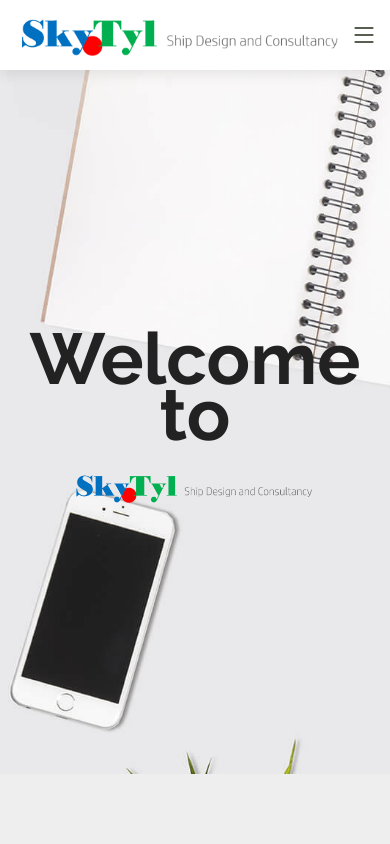
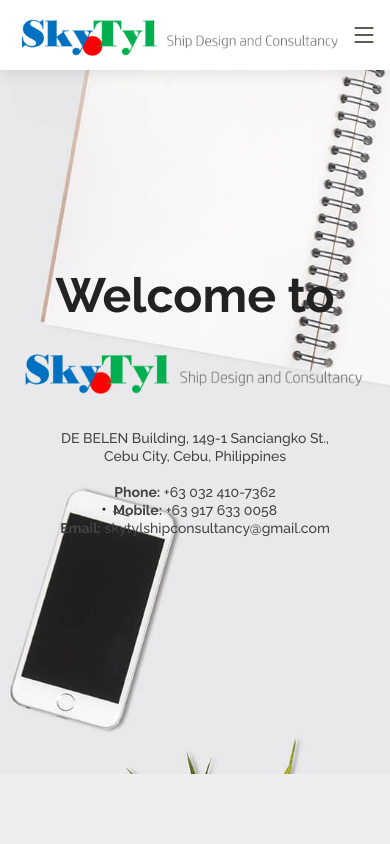
Before and after one commit to skytyl/skytyl, a plain HTML site: page index.html in a window 390 px wide. Shown: the top 844 px of the page. Drawn offline with nearby package versions, Linux system fonts and the light colour scheme.

Commit message:
Update #1
Optimize homepage

```diff
--- a/assets/css/style.css
+++ b/assets/css/style.css
@@ -329,18 +329,16 @@ h1, h2, h3, h4, h5, h6 {
   font-size: 48px;
   font-weight: 700;
   line-height: 56px;
-  color: #fff;
-}
-
-#hero p {
-  margin: 0 0 25px 0;
-  font-size: 72px;
-  font-weight: 700;
-  line-height: 56px;
   color: #222;
-  font-family: "Raleway", sans-serif;
-
-}
+}
+
+#hero h2 {
+  font-size: 18px;
+  line-height: 24px;
+  margin-bottom: 30px;
+}
+
+
 
 #hero .logo2 {
   height: 70%;
@@ -376,18 +374,28 @@ h1, h2, h3, h4, h5, h6 {
     height: 100vh;
   }
   #hero h1 {
-    font-size: 28px;
+    font-size: 48px;
     line-height: 36px;
   }
   #hero h2 {
-    font-size: 18px;
-    line-height: 24px;
-    margin-bottom: 30px;
+    font-size: 14px;
+    line-height: 18px;
+
   }
   #hero .hero-container {
     padding: 0 15px;
   }
-}
+
+
+  #hero .logo2 {
+    margin-top: 25px;
+    margin-bottom: 25px;
+    height: 100%;
+    width: 100%;
+  }
+}
+
+
 @media (max-height: 500px) {
   #hero {
     height: 120vh;
@@ -1785,6 +1793,7 @@ padding-top: 50px;
   color: #fff;
   font-size: 13px;
 }
+
 #footer .footer-top {
   background: #1c1f18;
   padding: 60px 0 30px 0;
@@ -1912,3 +1921,9 @@ padding-top: 50px;
   font-size: 13px;
   color: #fff;
 }
+
+#footer img{
+
+  width: 50%;
+
+}
--- a/index.html
+++ b/index.html
@@ -63,13 +63,20 @@
   <!-- ======= Hero Section ======= -->
   <section id="hero">
     <div class="hero-container" data-aos="fade-up">
-      <p>Welcome to</p>
+      <h1>Welcome to</h1>
       <div class="logo">
         <h1>
           <a href="index.html">
               <img src="assets/img/logo2.png" class="logo2" alt="SkyTyl Ship Design and Consultancy">
           </a>
         </h1>
+        <h2>
+              DE BELEN Building, 149-1 Sanciangko St., <br>
+              Cebu City, Cebu, Philippines<br><br>
+              <strong>Phone:</strong> +63 032 410-7362<br>
+              <strong>Mobile:</strong> +63 917 633 0058<br>
+              <strong>Email:</strong> skytylshipconsultancy@gmail.com<br>
+        </h2>
 
       </div>
     </div>
@@ -222,7 +229,7 @@
               Cebu City, Cebu<br>
               Philippines<br>
               <strong>Phone:</strong> +63 032 410-7362<br>
-              <strong>Phone:</strong> +63 917 633 0058<br>
+              <strong>Mobile:</strong> +63 917 633 0058<br>
               <strong>Email:</strong> skytylshipconsultancy@gmail.com<br>
             </p>
 
```
